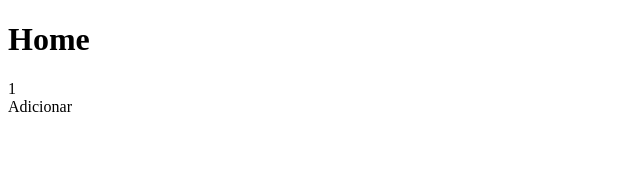
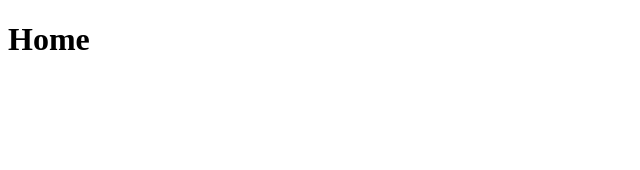
Before and after one commit to gilidio8/Portifolio, a Next.js app: page / in a window 1280 px wide. Shown: the top 170 px of the page, without its empty margins (0-640 px from the left). Built offline with nearby package versions, Linux system fonts and the light colour scheme.

Commit message:
Update index.js

```diff
--- a/pages/index.js
+++ b/pages/index.js
@@ -4,26 +4,11 @@
     return [
         <div>
             <h1>Home</h1>
-            <Contador />
+
         </div>
     ]
 }
 
 
 
-function Contador() {
-    const [contador,setContador] = useState(1);
-
-    function adicionarContador() {
-        setContador(contador + 1);
-    }
-    return[
-        <div>
-            <div>{contador}</div>
-            <buttom onClick={adicionarContador}>Adicionar</buttom>
-        </div>
-    ]
-
-}
-
 export default Home
```
